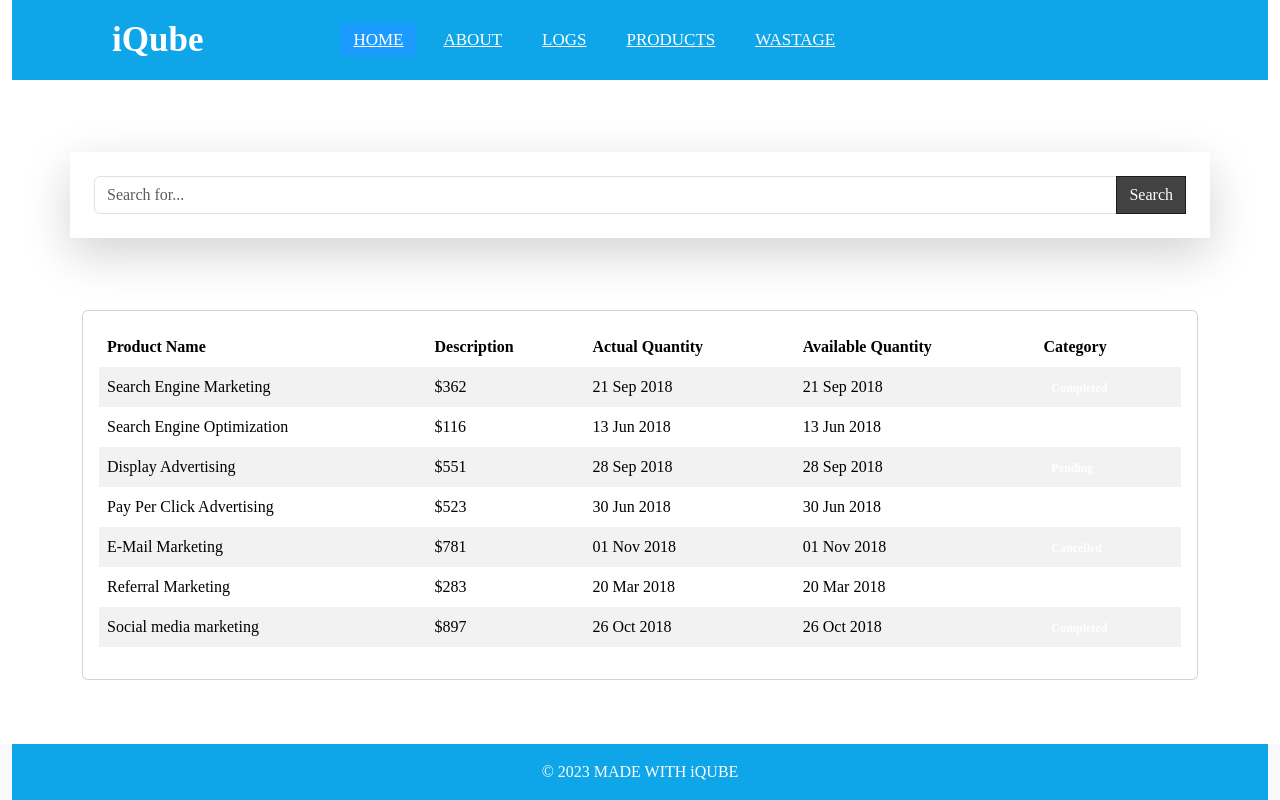
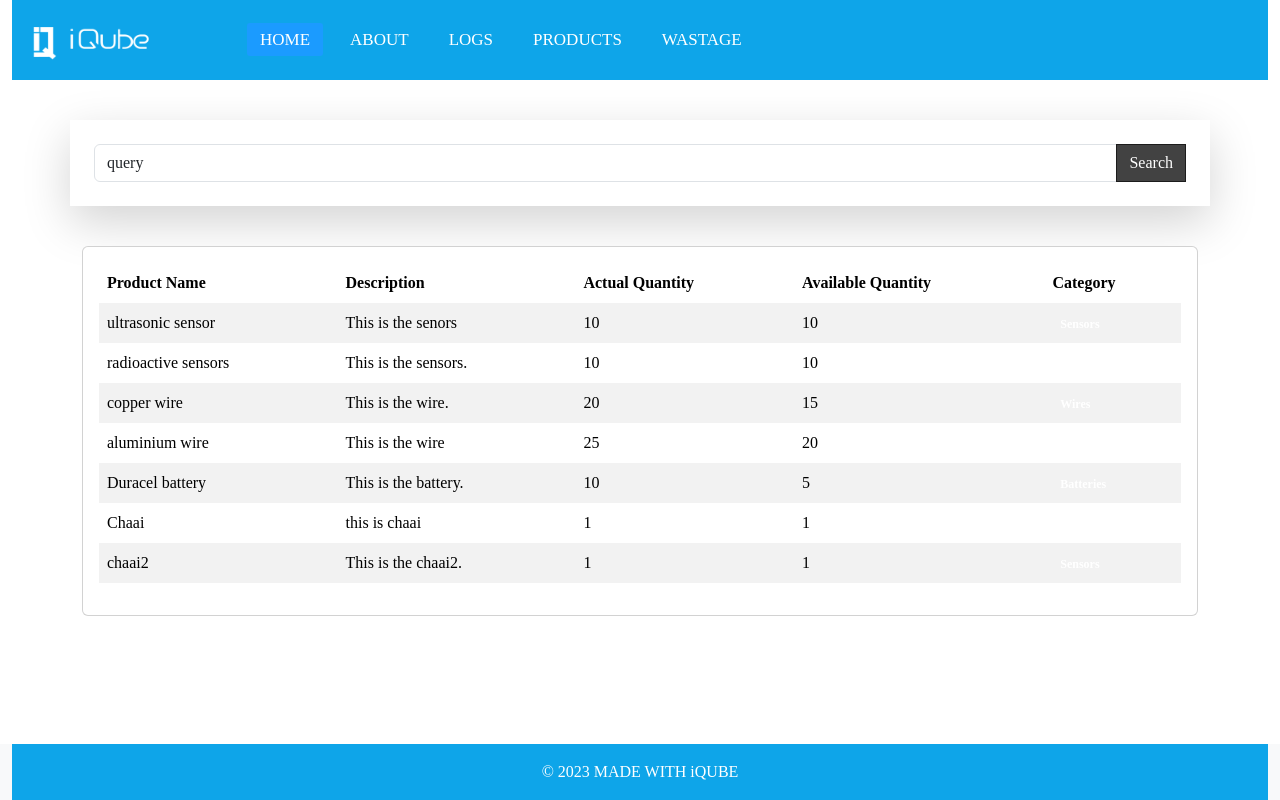
Before and after one commit to NaguleshN/Inventory-management, a Django app: page / in a window 1280 px wide. Run offline with Django 4.2, Linux system fonts and the light colour scheme; data comes from the database, SQL or seed files in the repository; both versions use the stored data as it was after the commit; some libraries are stand-ins or nearby versions.

Commit message:
Auto stash before merge of "main" and "origin/main"
added product display

```diff
--- a/inventory/invention/templates/base.html
+++ b/inventory/invention/templates/base.html
@@ -1,4 +1,5 @@
 <!DOCTYPE html>
+{% load static %}
 <html lang="en">
   <head>
     <meta charset="utf-8">
@@ -148,13 +149,13 @@
       <label for="check" class="checkbtn">
         <i class="fas fa-bars"></i>
       </label>
-      <label class="logo">iQube</label>
-      <ul>
-        <li><a class="active" href="#">Home</a></li>
-        <li><a href="#">About</a></li>
-        <li><a href="#">Logs</a></li>
-        <li><a href="#">Products</a></li>
-        <li><a href="#">Wastage</a></li>
+      <img src="{% static 'images/logo-white.png' %}" alt="images/logo-white.png" height="36" width="150" class="mt-4">
+      <ul class="mx-5">
+        <li><a class="active text-decoration-none" href="#">Home</a></li>
+        <li><a href="#" class="text-decoration-none">About</a></li>
+        <li><a href="#" class="text-decoration-none">Logs</a></li>
+        <li><a href="#" class="text-decoration-none">Products</a></li>
+        <li><a href="#" class="text-decoration-none">Wastage</a></li>
       </ul>
     </nav>
     </div>
--- a/inventory/invention/templates/home.html
+++ b/inventory/invention/templates/home.html
@@ -2,9 +2,9 @@
 
 {% block base %}
 {% comment %} search bar {% endcomment %}
- <div class="container  p-4 shadow-lg my-5">
+ <div class="container  p-4 shadow-lg my-3">
 <div class="input-group">
-	<input type="text" class="form-control" placeholder="Search for...">
+	<input type="text" name="query" value="query" class="form-control" placeholder="Search for...">
       <span class="input-group-btn">
         <button class="btn btn-search" type="button"><i class="fa fa-search fa-fw"></i> Search</button>
       </span>
@@ -14,7 +14,7 @@
 
 <br>
 {% comment %} table {% endcomment %}
-<div class="container">
+<div class="container mb-5">
 <div class="card">
                 <div class="card-body">
                   <div class="table-responsive">
@@ -29,55 +29,15 @@
                         </tr>
                       </thead>
                       <tbody>
+                        {% for product in products %}
                         <tr>
-                          <td>Search Engine Marketing</td>
-                          <td class="font-weight-bold">$362</td>
-                          <td>21 Sep 2018</td>
-                          <td>21 Sep 2018</td>
-                          <td class="font-weight-medium"><div class="badge badge-success">Completed</div></td>
+                          <td>{{product.name}}</td>
+                          <td class="font-weight-bold">{{ product.decription}}</td>
+                          <td>{{ product.actual_count}}</td>
+                          <td>{{ product.available_count}}</td>
+                          <td class="font-weight-medium"><div class="badge badge-success">{{ product.category }}</div></td>
                         </tr>
-                        <tr>
-                          <td>Search Engine Optimization</td>
-                          <td class="font-weight-bold">$116</td>
-                          <td>13 Jun 2018</td>
-                          <td>13 Jun 2018</td>
-                          <td class="font-weight-medium"><div class="badge badge-success">Completed</div></td>
-                        </tr>
-                        <tr>
-                          <td>Display Advertising</td>
-                          <td class="font-weight-bold">$551</td>
-                          <td>28 Sep 2018</td>
-                          <td>28 Sep 2018</td>
-                          <td class="font-weight-medium"><div class="badge badge-warning">Pending</div></td>
-                        </tr>
-                        <tr>
-                          <td>Pay Per Click Advertising</td>
-                          <td class="font-weight-bold">$523</td>
-                          <td>30 Jun 2018</td>
-                          <td>30 Jun 2018</td>
-                          <td class="font-weight-medium"><div class="badge badge-warning">Pending</div></td>
-                        </tr>
-                        <tr>
-                          <td>E-Mail Marketing</td>
-                          <td class="font-weight-bold">$781</td>
-                          <td>01 Nov 2018</td>
-                          <td>01 Nov 2018</td>
-                          <td class="font-weight-medium"><div class="badge badge-danger">Cancelled</div></td>
-                        </tr>
-                        <tr>
-                          <td>Referral Marketing</td>
-                          <td class="font-weight-bold">$283</td>
-                          <td>20 Mar 2018</td>
-                          <td>20 Mar 2018</td>
-                          <td class="font-weight-medium"><div class="badge badge-warning">Pending</div></td>
-                        </tr>
-                        <tr>
-                          <td>Social media marketing</td>
-                          <td class="font-weight-bold">$897</td>
-                          <td>26 Oct 2018</td>
-                          <td>26 Oct 2018</td>
-                          <td class="font-weight-medium"><div class="badge badge-success">Completed</div></td>
-                        </tr>
+                        {% endfor %}
                       </tbody>
                     </table>
                   </div>
--- a/inventory/invention/urls.py
+++ b/inventory/invention/urls.py
@@ -2,7 +2,12 @@
 from django.urls import path, include
 from . import views
 
+from django.conf import settings
+from django.conf.urls.static import static
+
 urlpatterns = [
     path('', views.home ,name="Home"),
+]
 
-]
+if settings.DEBUG:
+    urlpatterns += static(settings.MEDIA_URL, document_root=settings.MEDIA_ROOT)
--- a/inventory/invention/views.py
+++ b/inventory/invention/views.py
@@ -1,5 +1,13 @@
 
 from django.shortcuts import render
+from .models import *
+
 
 def home(request):
-    return render (request,"home.html")
+    products = Product.objects.all()
+    query = request.GET.get('query', '')
+
+    if query:
+       products = products.filter(name__icontains = query)
+
+    return render(request, 'home.html', {'products': products,})
--- a/inventory/inventory/urls.py
+++ b/inventory/inventory/urls.py
@@ -16,8 +16,14 @@
 """
 from django.contrib import admin
 from django.urls import path, include
+from django.conf import settings
+from django.conf.urls.static import static
 
 urlpatterns = [
     path('admin/', admin.site.urls),
     path('', include('invention.urls')),
-]
+]+ static(settings.STATIC_URL, document_root=settings.STATIC_ROOT)
+
+if settings.DEBUG:
+        urlpatterns += static(settings.MEDIA_URL,
+                              document_root=settings.MEDIA_ROOT)
```
Also changed, not shown: inventory/inventory/settings.py (+9 -0 lines), inventory/db.sqlite3, inventory/invention/static/images/logo-white.png (added).
